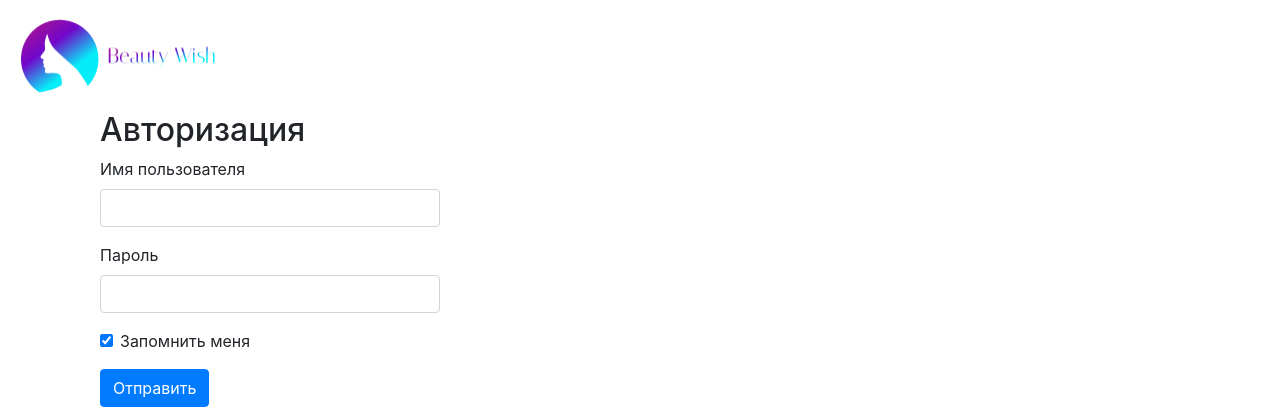
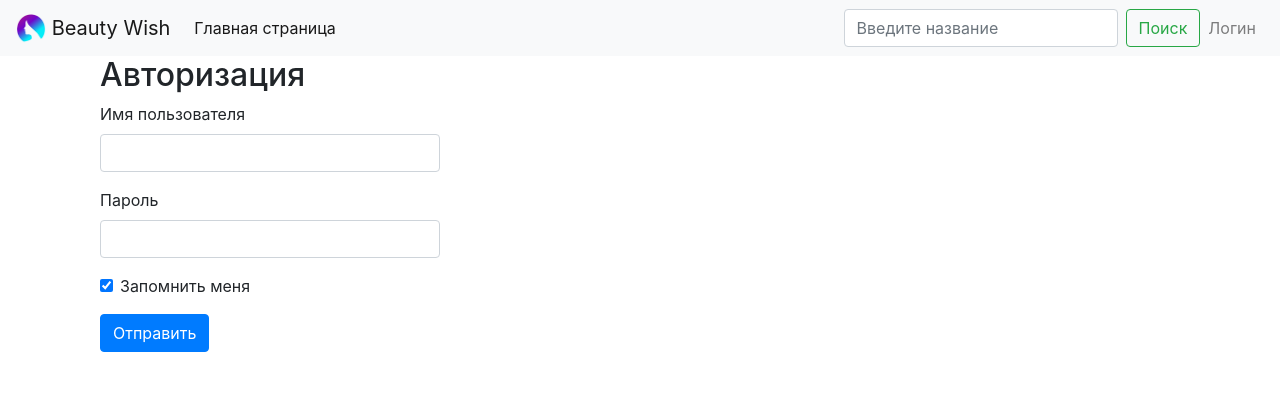
Before and after one commit to dima0046/beauty_wish, a Flask app: page /users/login in a window 1280 px wide. Shown: the top 420 px of the page. Run offline with Flask 2, Linux system fonts and the light colour scheme.

Commit message:
navbar added

```diff
--- a/webapp/templates/base.html
+++ b/webapp/templates/base.html
@@ -14,13 +14,8 @@
 </head>
 
 <body>
-    <!-- As a link -->
-    <nav class="navbar navbar-light">
-        <a class="navbar-brand" href="#">
-            <img src="https://raw.githubusercontent.com/dima0046/beauty_wish/develop/webapp/images/bw-logo.png"
-                class="rounded float-left" width="200" height="85" alt="">
-        </a>
-    </nav>
+    {% include 'menu.html' %}
+
     <div class="container">
     {% block content %}{% endblock %}
     </div>
--- /dev/null
+++ b/webapp/templates/menu.html
@@ -0,0 +1,30 @@
+<nav class="navbar navbar-expand-lg navbar-light bg-light">
+    <a class="navbar-brand" href="#">
+        <img src="../webapp/images/bw-logo-new.png" width="30" height="30" class="d-inline-block align-top"
+            alt="">
+        Beauty Wish
+    </a>
+    <button class="navbar-toggler" type="button" data-toggle="collapse" data-target="#navbarSupportedContent"
+        aria-controls="navbarSupportedContent" aria-expanded="false" aria-label="Toggle navigation">
+        <span class="navbar-toggler-icon"></span>
+    </button>
+
+    <div class="collapse navbar-collapse" id="navbarSupportedContent">
+        <ul class="navbar-nav mr-auto">
+            <li class="nav-item active">
+                <a class="nav-link" href="{{ url_for('products.index') }}">
+                    Главная страница</a>
+            </li>
+            </li>
+        </ul>
+        <form class="form-inline my-2 my-lg-0">
+            <input class="form-control mr-sm-2" type="search" placeholder="Введите название" aria-label="Search">
+            <button class="btn btn-outline-success my-2 my-sm-0" type="submit">Поиск</button>
+        </form>
+        <ul class="navbar-nav margin-right">
+            <li class="nav-item">
+                <a class="nav-link" href="{{ url_for('user.login') }}">Логин</a>
+            </li>
+        </ul>
+    </div>
+</nav>
--- a/webapp/templates/products/index.html
+++ b/webapp/templates/products/index.html
@@ -18,7 +18,7 @@
 </div>
 <div class="row">
     <div class="col-sm-2 text-right">
-        <h2>Категории</h2>
+        <h2></h2>
     </div>
     <div class="col-10">
         <h2>Продукты</h2>
--- a/webapp/user/views.py
+++ b/webapp/user/views.py
@@ -14,7 +14,7 @@ blueprint = Blueprint('user', __name__, url_prefix='/users') # все адрес
 @blueprint.route('/login')
 def login():
     if current_user.is_authenticated:
-        return redirect(url_for('index'))
+        return redirect(url_for('products.index'))
     title = "Авторизация"
     login_form = LoginForm()
     return render_template('user/login.html', page_title=title, form=login_form)
@@ -29,7 +29,7 @@ def process_login():
             login_user(user,
                        remember=form.remember_me.data)  # логиним пользователя, если всё ок. Сохраняем значение чекбокса "Запомнить меня"
             flash('Вы вошли на сайт')
-            return redirect(url_for('index'))
+            return redirect(url_for('products.index'))
     flash('Неправильное имя пользователя или пароль')
     return redirect(url_for('user.login'))
 
@@ -37,4 +37,4 @@ def process_login():
 @blueprint.route('/logout')
 def logout():
     logout_user()
-    return redirect(url_for('index'))
+    return redirect(url_for('products.index'))
```
Also changed, not shown: webapp/images/bw-logo-new.png (added).
